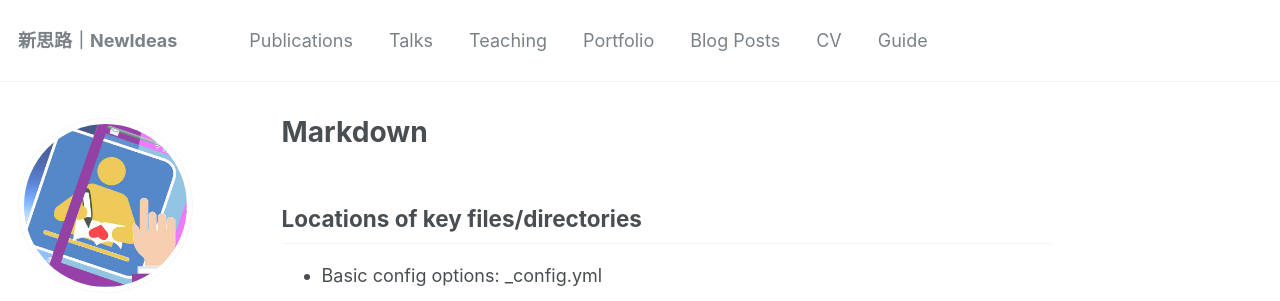
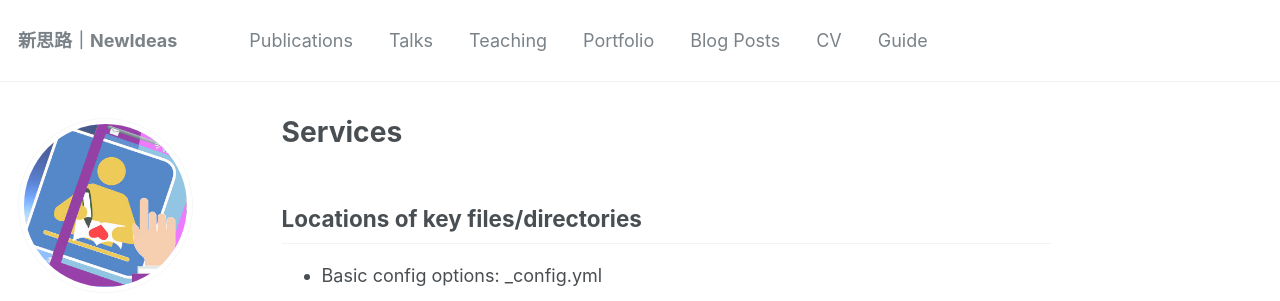
Before and after one commit to ikevin28/newideas8.github.io, a Jekyll site: the page built from _pages/services.md, in a window 1280 px wide and 900 px high. Shown: the top 301 px of the window. Built offline with Jekyll 4.4.1, drawn with Linux system fonts in a browser that asks for light colours.

Commit message:
Update services.md

```diff
--- a/_pages/services.md
+++ b/_pages/services.md
@@ -1,6 +1,6 @@
 ---
-permalink: /markdown/
-title: "Markdown"
+permalink: /services/
+title: "Services"
 author_profile: true
 redirect_from:
   - /md/
```
